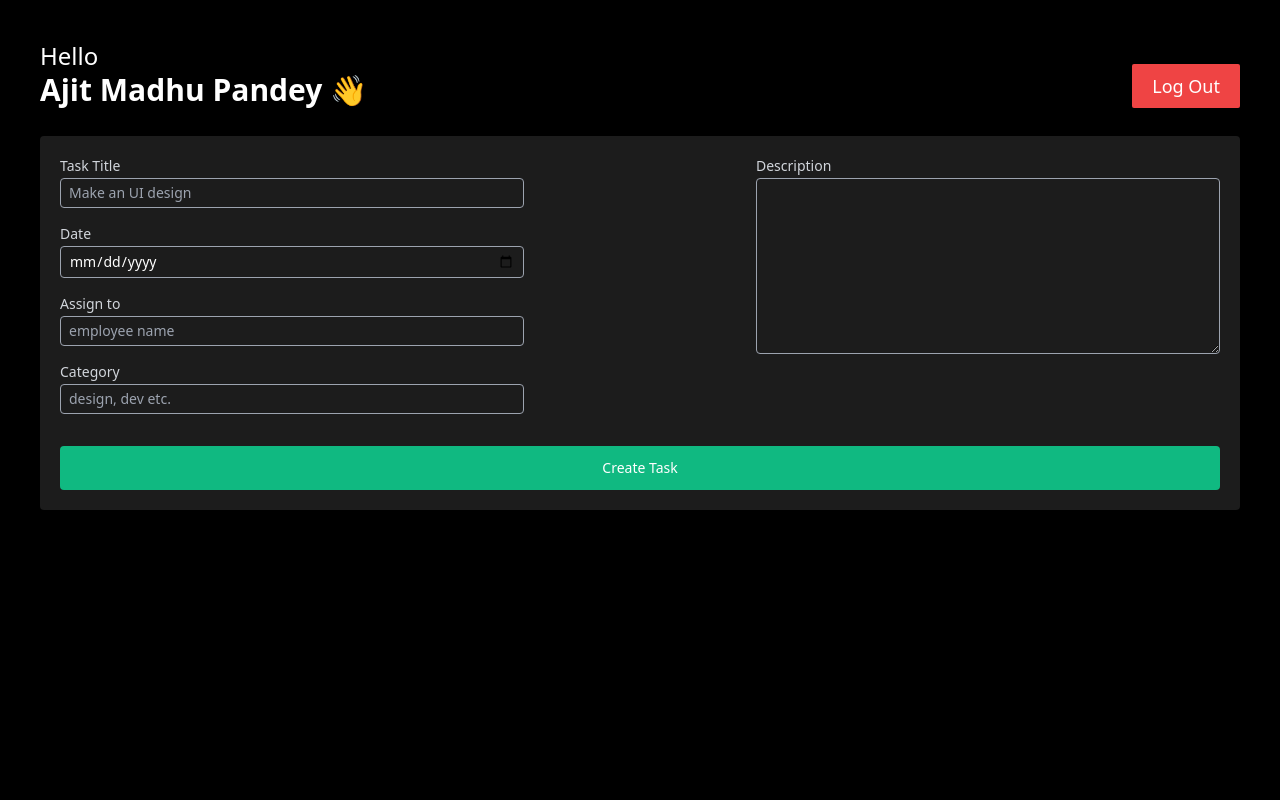
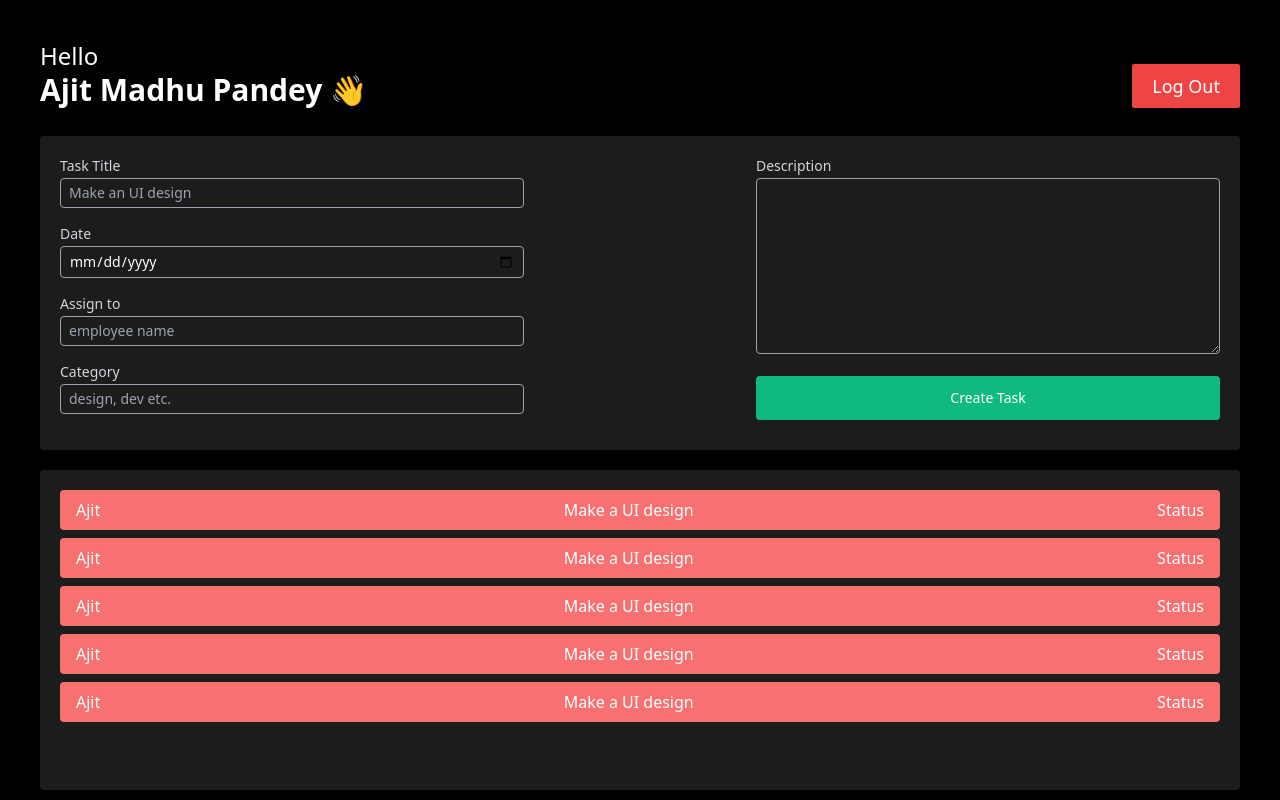
Before and after one commit to Ajit-coder237/Employee-Management-System, a React (Vite) app: page / in a window 1280 px wide. Built offline with nearby package versions, Linux system fonts and the light colour scheme.

Commit message:
created all task

```diff
--- a/src/components/Auth/Dashboard/AdminDashboard.jsx
+++ b/src/components/Auth/Dashboard/AdminDashboard.jsx
@@ -1,12 +1,14 @@
 import React from "react";
 import Header from "../../others/Header";
 import CreateTask from "../../others/CreateTask";
+import AllTask from "../../others/AllTask";
 
 const AdminDashboard = () => {
   return (
     <div className="h-screen w-full p-10">
       <Header />
       <CreateTask />
+      <AllTask />
     </div>
   );
 };
--- /dev/null
+++ b/src/components/others/AllTask.jsx
@@ -0,0 +1,35 @@
+import React from "react";
+
+const AllTask = () => {
+  return (
+    <div className="bg-[#1C1C1C] p-5 rounded mt-5 h-80 overflow-auto">
+      <div className="mb-2 flex justify-between rounded bg-red-400 py-2 px-4">
+        <h2>Ajit</h2>
+        <h3>Make a UI design</h3>
+        <h5>Status</h5>
+      </div>
+      <div className="mb-2 flex justify-between rounded bg-red-400 py-2 px-4">
+        <h2>Ajit</h2>
+        <h3>Make a UI design</h3>
+        <h5>Status</h5>
+      </div>
+      <div className="mb-2 flex justify-between rounded bg-red-400 py-2 px-4">
+        <h2>Ajit</h2>
+        <h3>Make a UI design</h3>
+        <h5>Status</h5>
+      </div>
+      <div className="mb-2 flex justify-between rounded bg-red-400 py-2 px-4">
+        <h2>Ajit</h2>
+        <h3>Make a UI design</h3>
+        <h5>Status</h5>
+      </div>
+      <div className="mb-2 flex justify-between rounded bg-red-400 py-2 px-4">
+        <h2>Ajit</h2>
+        <h3>Make a UI design</h3>
+        <h5>Status</h5>
+      </div>
+    </div>
+  );
+};
+
+export default AllTask;
--- a/src/components/others/CreateTask.jsx
+++ b/src/components/others/CreateTask.jsx
@@ -46,10 +46,10 @@ const CreateTask = () => {
             id=""
             rows={5}
           ></textarea>
+          <button className="bg-emerald-500 py-3 hover:bg-emerald-600 px-5 rounded text-sm mt-4 w-full">
+            Create Task
+          </button>
         </div>
-        <button className="bg-emerald-500 py-3 hover:bg-emerald-600 px-5 rounded text-sm mt-4 w-full">
-          Create Task
-        </button>
       </form>
     </div>
   );
```
